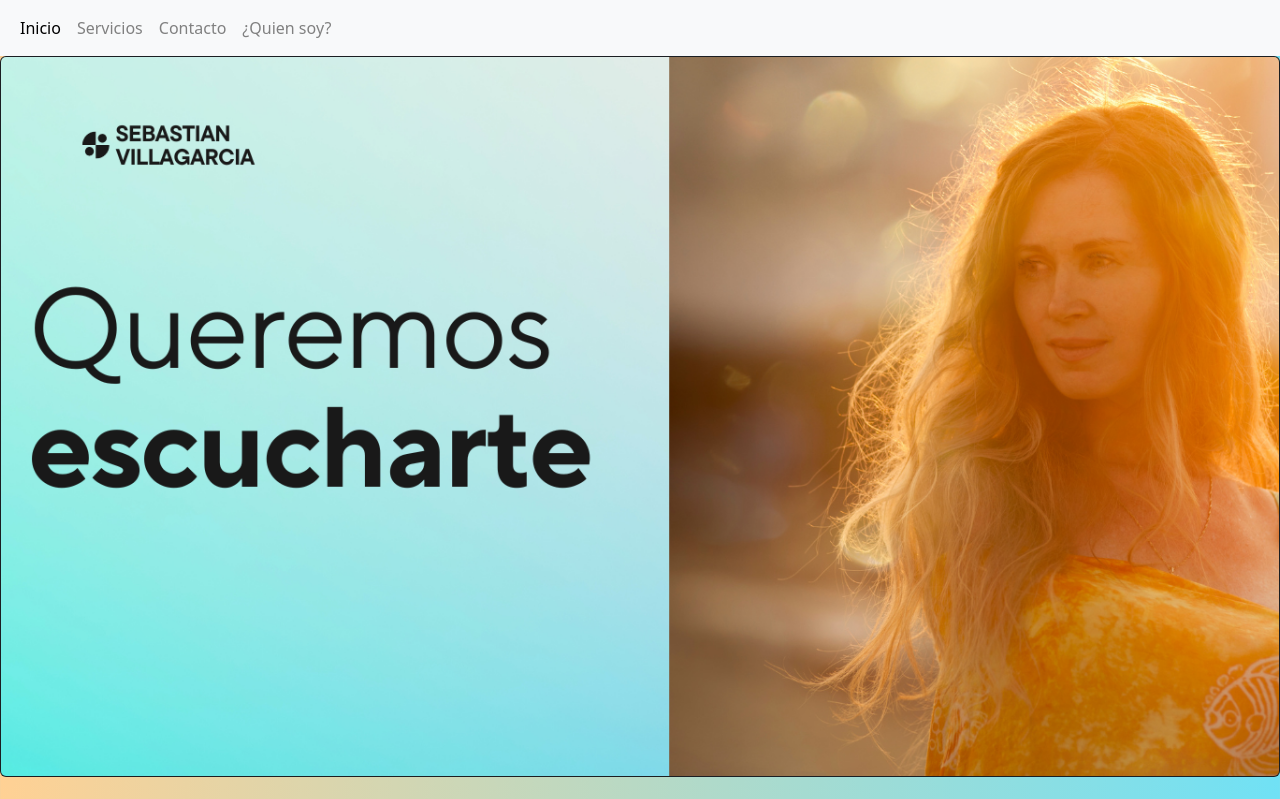
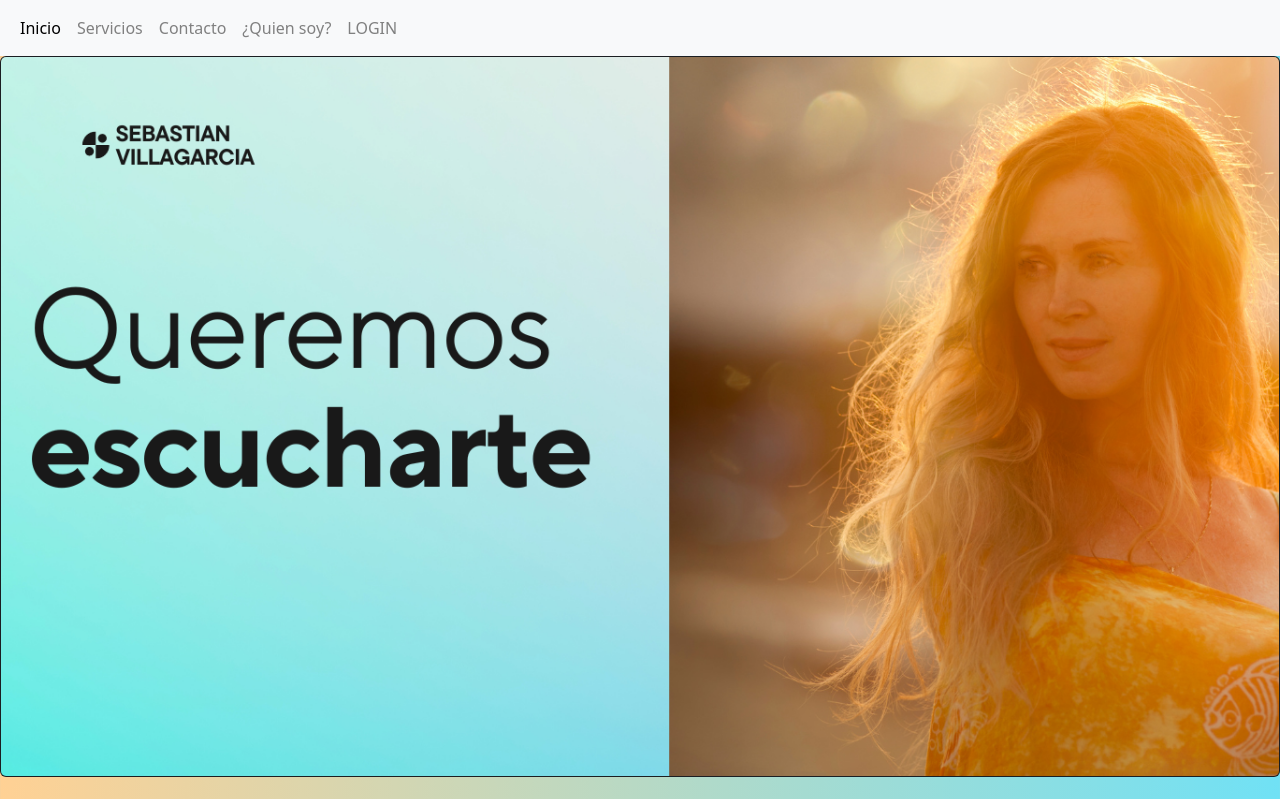
Before and after one commit to iblucas/Proyecto_final_Lucasib, a Vue app: page / in a window 1280 px wide. Shown: the top 799 px of the page. Built offline with nearby package versions, Linux system fonts and the light colour scheme.

Commit message:
login componente + front

```diff
--- a/src/components/NavHome.vue
+++ b/src/components/NavHome.vue
@@ -18,6 +18,9 @@
         </li>
         <li class="nav-item">
           <router-link to="/sebastianvillagarcia" class="nav-link">¿Quien soy?</router-link>
+        </li>
+        <li class="nav-item">
+          <router-link to="/sebastianvillagarcia" class="nav-link">LOGIN</router-link>
         </li>
       </ul>
     </div>
```
Also changed, not shown: src/views/login.vue (added, +12 -0 lines).
